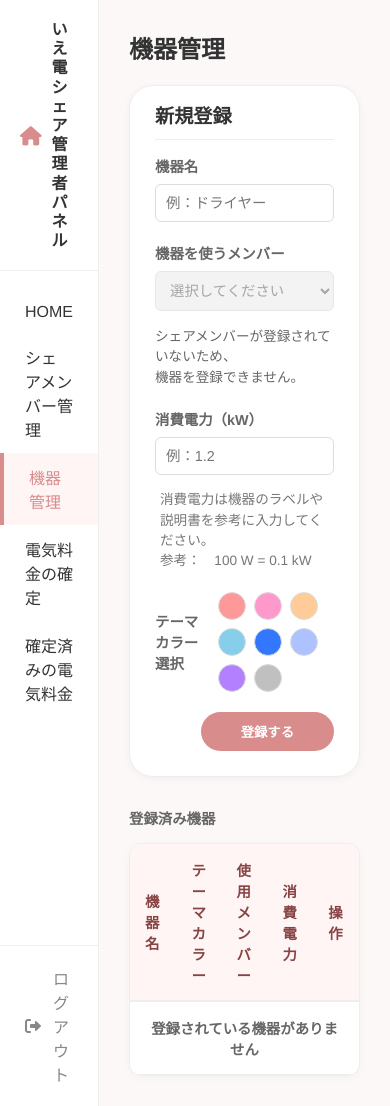
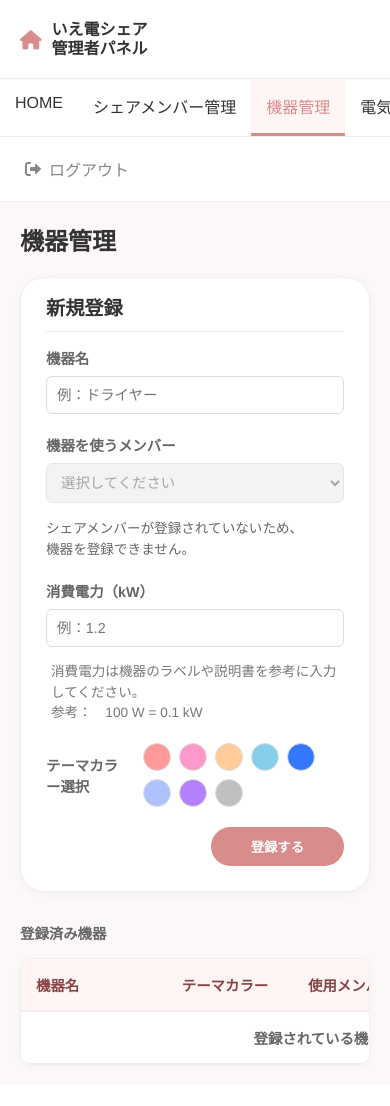
Before and after one commit to kubota-a/family-electricity-cost-share, a Python web app: template templates/admin_devices.html in a window 390 px wide. After the commit the page ends 1065 px from the top, so only its background shows below. Run offline with Jinja, Linux system fonts and the light colour scheme; the template is opened without the code that fills it, so the values that code supplies are empty.

Commit message:
fix: 管理者画面のレスポンシブ表示を統一

```diff
--- a/templates/admin_devices.html
+++ b/templates/admin_devices.html
@@ -243,11 +243,21 @@
 
         .modal-actions button:hover { opacity: 0.85; }
 
-        @media (max-width: 768px) {
-            .sidebar { width: 100%; height: auto; position: relative; }
-            .main-content { margin-left: 0; }
+        @media (max-width: 900px) {
+            body { flex-direction: column; }
+            .sidebar { width: 100%; height: auto; position: relative; border-right: none; border-bottom: 1px solid var(--border-color); }
+            .nav-menu { display: flex; overflow-x: auto; padding: 0; }
+            .nav-item { padding: 15px; white-space: nowrap; border-left: none; border-bottom: 3px solid transparent; }
+            .nav-item.active { border-left: none; border-bottom: 3px solid var(--primary-color); }
+            .main-content { margin-left: 0; padding: 20px; }
+            .form-grid { grid-template-columns: repeat(2, 1fr); }
+            .table-container { overflow-x: auto; }
+            table { min-width: 680px; table-layout: auto; }
+        }
+
+        @media (max-width: 640px) {
             .form-grid { grid-template-columns: 1fr; }
-            .form-footer { flex-direction: column; align-items: flex-end; }
+            .form-footer { justify-content: flex-end; }
         }
 
         @media (max-width: 480px) {
```
Also changed, not shown: templates/admin_bill_confirm.html (+11 -3 lines), templates/admin_users.html (+14 -4 lines).
